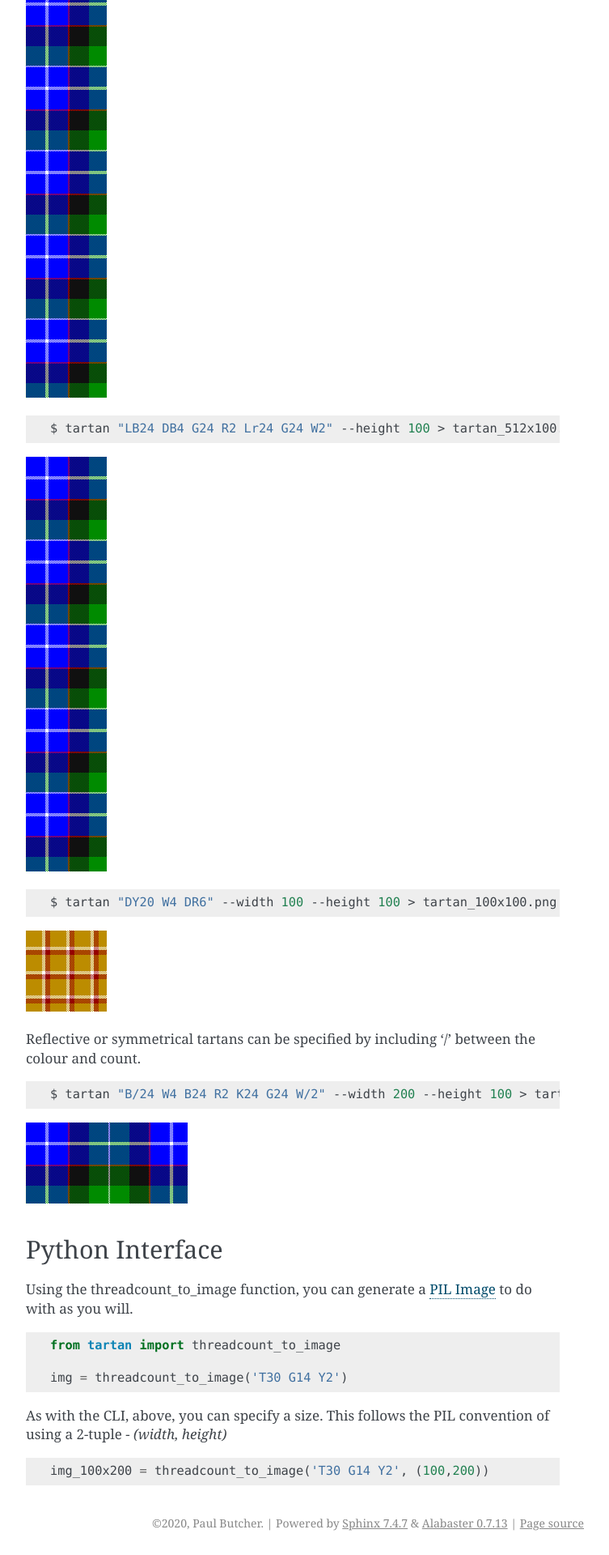
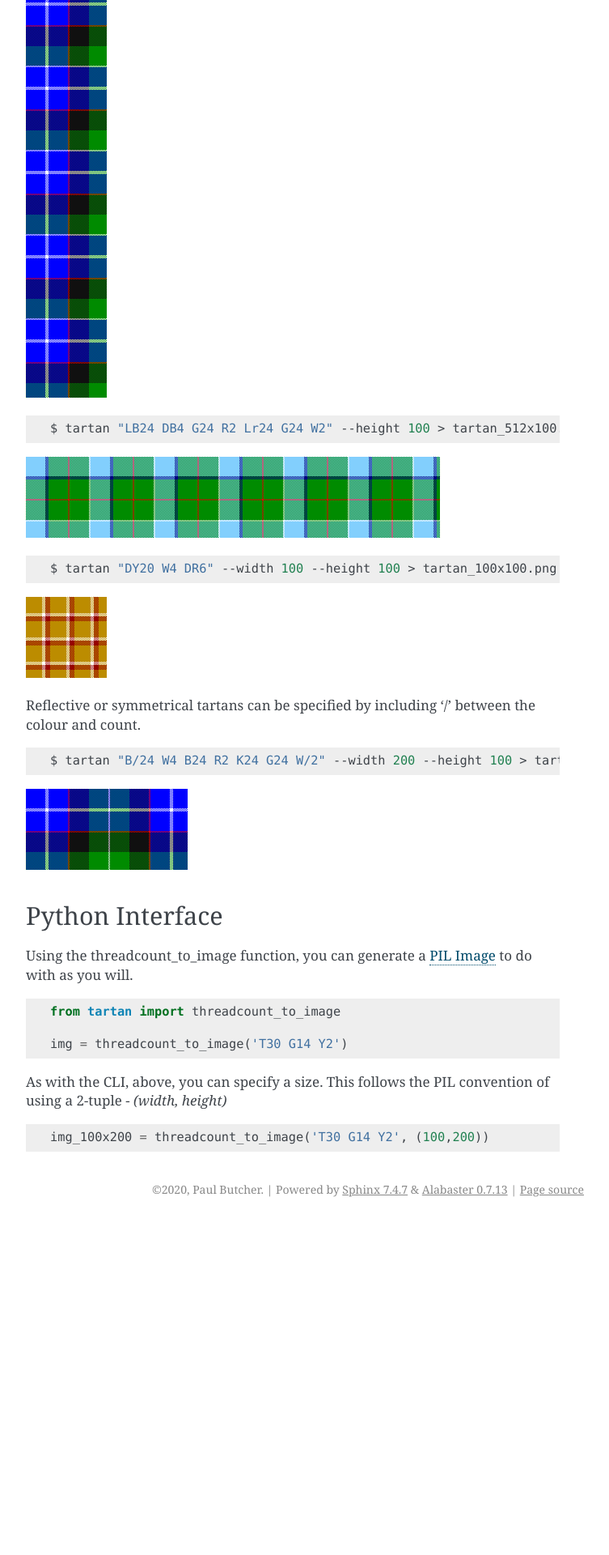
Before and after one commit to paul-butcher/tartan, a Sphinx documentation site: the page built from docs/usage.rst, in a window 1280 px wide. Shown: the part 961-2881 px from the top of the page at 81% size, without its empty margins (388-1141 px from the left). Built offline with Sphinx 7.4.7, drawn with Linux system fonts in a browser that asks for light colours; pages that are not in the unit, such as notebooks, are missing from menus; after the commit the page ends 2469 px from its top, so only the background shows below that.

Commit message:
whoops image name

```diff
--- a/docs/usage.rst
+++ b/docs/usage.rst
@@ -26,7 +26,7 @@ By default, the generated image will be 512x512 pixels. You can specify height a
 
     $ tartan "LB24 DB4 G24 R2 Lr24 G24 W2" --height 100 > tartan_512x100.png
 
-.. image:: images/tartan_100x512.png
+.. image:: images/tartan_512x100.png
 
 .. code-block:: sh
 
```
